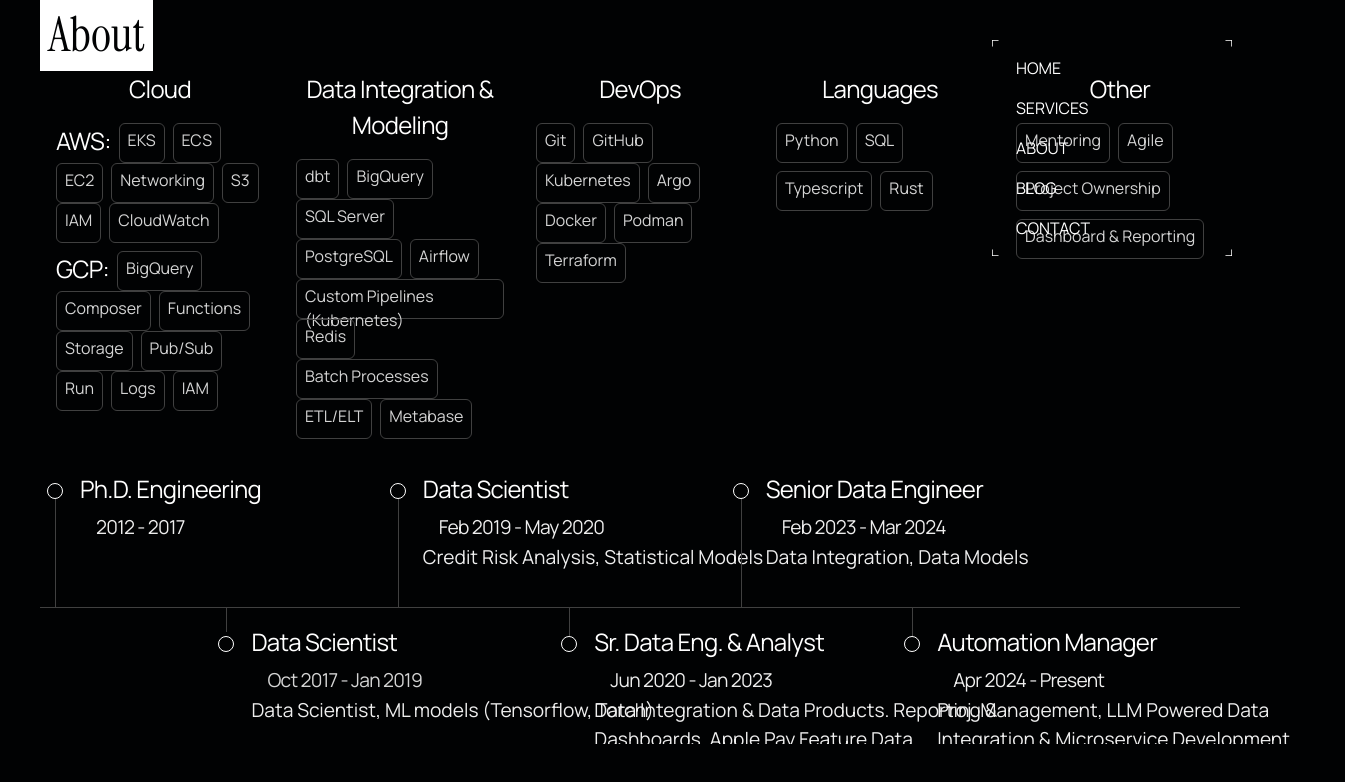
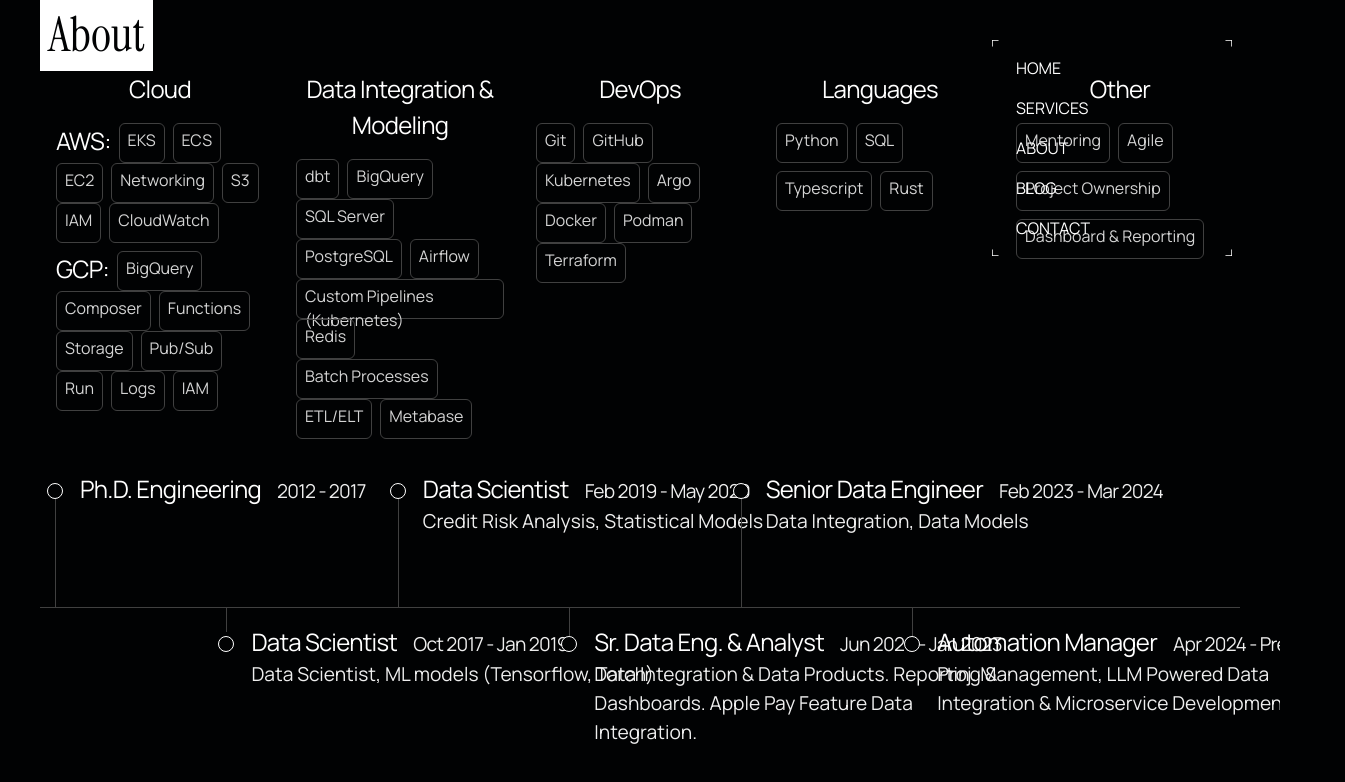
Before and after one commit to gabrielecodes/9bitssystems, a Next.js app: page /about in a window 1280 px wide. Shown: the top 782 px of the page, 1345 px wide, since content can reach past the window. Built offline with nearby package versions, Linux system fonts and the light colour scheme.

Commit message:
another update

```diff
--- a/src/app/about/page.tsx
+++ b/src/app/about/page.tsx
@@ -139,7 +139,7 @@
       </div>
       <h3 className="relative">
         <div className="w-4 h-4 top-3 -left-[calc(2rem+1px)] absolute rounded-full bg-background border border-foreground flex group-hover:bg-blue-neon group-hover:border-blue-neon transition-color duration-300 ease-in-out" />
-        <div className="ml-4 xl:ml-0">Automation Manager</div><p className="xl:ml-4 inline-block">Apr 2024 - Present</p>
+        Automation Manager<p className="xl:ml-4 inline-block">Apr 2024 - Present</p>
       </h3>
       <p>Proj. Management, LLM Powered Data Integration & Microservice Development.</p>
     </div>
@@ -156,7 +156,7 @@
       </div>
       <h3 className="relative">
         <div className="w-4 h-4 top-3 -left-[calc(2rem+1px)] absolute rounded-full bg-background border border-foreground flex group-hover:bg-blue-neon group-hover:border-blue-neon transition-color duration-300 ease-in-out" />
-        <div className="ml-4 xl:ml-0">Senior Data Engineer</div><p className="xl:ml-4 inline-block">Feb 2023 - Mar 2024</p>
+        Senior Data Engineer<p className="xl:ml-4 inline-block">Feb 2023 - Mar 2024</p>
       </h3>
       <p>Data Integration, Data Models</p>
     </div>
@@ -173,7 +173,7 @@
       </div>
       <h3 className="relative">
         <div className="w-4 h-4 top-3 -left-[calc(2rem+1px)] absolute rounded-full bg-background border border-foreground flex group-hover:bg-blue-neon group-hover:border-blue-neon transition-color duration-300 ease-in-out" />
-        <div className="ml-4 xl:ml-0">Sr. Data Eng. & Analyst</div><p className="xl:ml-4 inline-block">Jun 2020 - Jan 2023</p>
+        Sr. Data Eng. & Analyst<p className="xl:ml-4 inline-block">Jun 2020 - Jan 2023</p>
       </h3>
       <p>Data Integration & Data Products. Reporting & Dashboards. Apple Pay Feature Data Integration.</p>
     </div>
@@ -189,7 +189,7 @@
       </div>
       <h3 className="relative">
         <div className="w-4 h-4 top-3 -left-[calc(2rem+1px)] absolute rounded-full bg-background border border-foreground flex group-hover:bg-blue-neon group-hover:border-blue-neon transition-color duration-300 ease-in-out" />
-        <div className="ml-4 xl:ml-0">Data Scientist</div><p className="xl:ml-4 inline-block">Feb 2019 - May 2020</p>
+        Data Scientist<p className="xl:ml-4 inline-block">Feb 2019 - May 2020</p>
       </h3>
       <p>Credit Risk Analysis, Statistical Models</p>
     </div>
@@ -206,7 +206,7 @@
       </div>
       <h3 className="relative">
         <div className="w-4 h-4 top-3 -left-[calc(2rem+1px)] absolute rounded-full bg-background border border-foreground xl:flex group-hover:bg-blue-neon group-hover:border-blue-neon transition-color duration-300 ease-in-out" />
-        <div className="ml-4 xl:ml-0">Data Scientist</div><p className="xl:ml-4 inline-block" style={{ color: "#d4d4d4" }}>Oct 2017 - Jan 2019</p>
+        Data Scientist<p className="xl:ml-4 inline-block">Oct 2017 - Jan 2019</p>
       </h3>
       <p>Data Scientist, ML models (Tensorflow, Torch)</p>
     </div>
@@ -222,7 +222,7 @@
       </div>
       <h3 className="relative">
         <div className="w-4 h-4 top-3 -left-[calc(2rem+1px)] absolute rounded-full bg-background border border-foreground flex group-hover:bg-blue-neon group-hover:border-blue-neon transition-color duration-300 ease-in-out" />
-        <div className="ml-4 xl:ml-0">Ph.D. Engineering</div><p className="xl:ml-4 inline-block">2012 - 2017</p>
+        Ph.D. Engineering<p className="xl:ml-4 inline-block">2012 - 2017</p>
       </h3>
     </div>
   );
--- a/src/app/hero.tsx
+++ b/src/app/hero.tsx
@@ -19,7 +19,7 @@
           </span>{" "}
           and{" "}
           <span className={`${serif.className} mx-1 inline-block`} style={{ fontSize: "2rem" }}>
-            arcihtect
+            architect
           </span>{" "}
           helping businesses build solid technological foundations &mdash; with reliable, secure, and modern solutions.
         </p>
--- a/src/app/layout.tsx
+++ b/src/app/layout.tsx
@@ -20,7 +20,7 @@
     <html lang="en">
       <body className={`${font.className} w-screen h-screen bg-background antialiased`}>
         <Nav />
-        <main className="w-screen xl:h-full h-[calc(100vh-3.5rem)] text-foreground selection:bg-blue-neon selection:text-background">
+        <main className="w-screen xl:h-full h-[calc(100vh-3.5rem)] text-foreground selection:bg-blue-neon selection:text-background overflow-x-hidden">
           {children}
         </main>
       </body>
--- a/src/content/posts/what-ai-can-do-for-you.md
+++ b/src/content/posts/what-ai-can-do-for-you.md
@@ -37,7 +37,7 @@
 data available to all the parts of the business. In these settings
 
 ## What are the applications of AI that really have impact?
-Structured data is relatively easy to store and manipulate, but achieving the same results efficiently with unstructured data at scale presents a major challenge. AI excels at generating and manipulating unstructured data—specifically large volumes of text, images, and audio—tasks that are highly inefficient for humans to scale.
+Structured data is relatively easy to store and manipulate, but achieving the same results efficiently with unstructured data at scale presents a major challenge. AI excels at generating and manipulating unstructured data—specifically large volumes of text, images, and audio—tasks that are highly inefficient for humans to scale. This is nothing new, _that's what we all knew back in the days of Machine Learning and Neural Networks_, and things haven't changed that much with LLMs.
 
 ### Producing and "understanding" text at scale
 AI can read, summarize, generate, and categorize vast amounts of text almost instantaneously.
```
